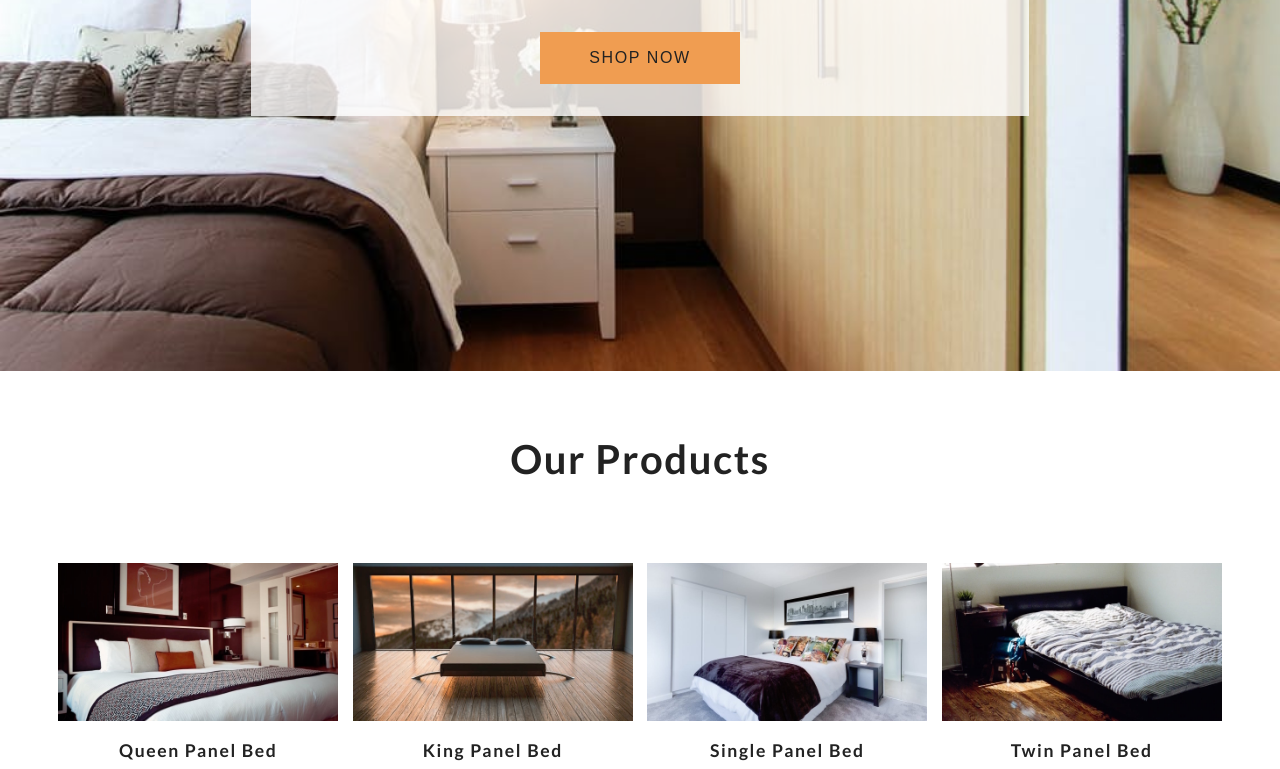
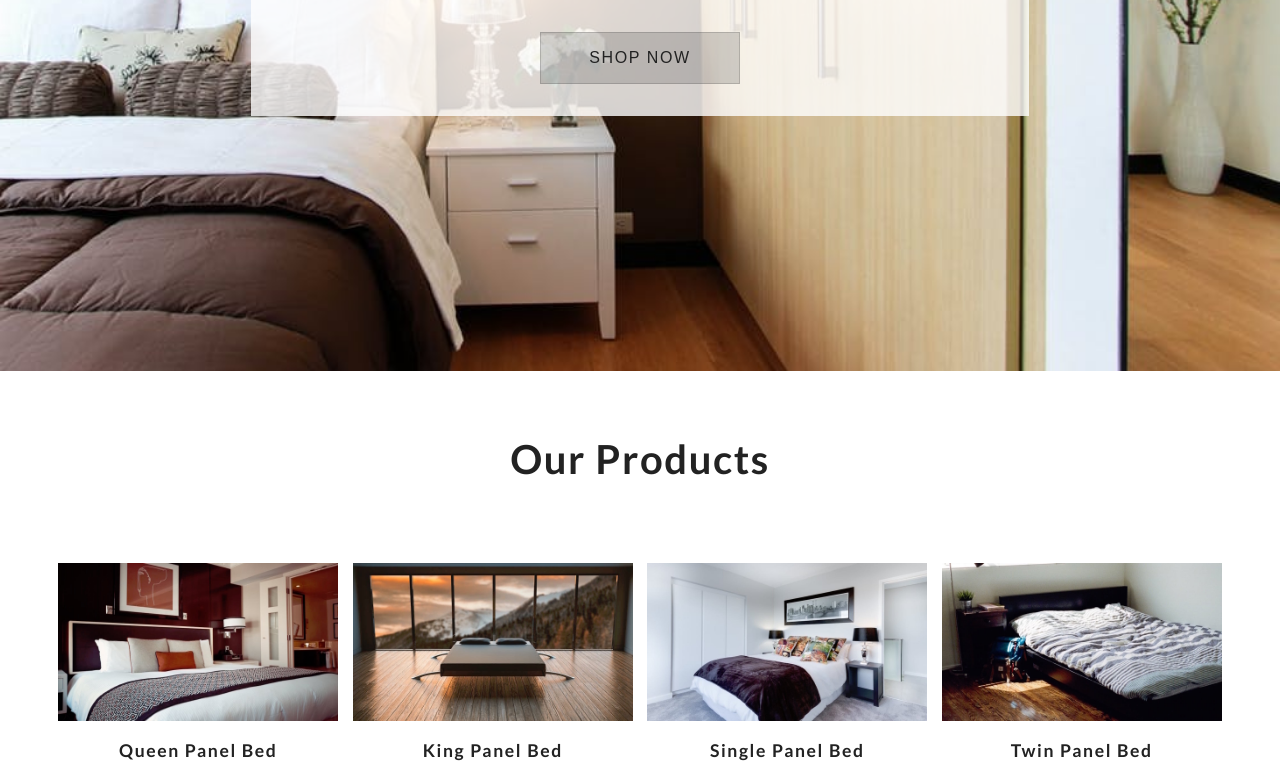
Before and after one commit to Riteshchaudhary710/shoping-cart, a plain HTML site: page index.html in a window 1280 px wide. Shown: the part 429-1198 px from the top of the page. Drawn offline with Linux system fonts and the light colour scheme.

Commit message:
second commit

```diff
--- a/css/main.css
+++ b/css/main.css
@@ -3,7 +3,7 @@
 
 
 :root {
-    --primaryColor: #f09d51;
+    --primaryColor: #3333;
     --mainWhite: #fff;
     --mainBlack: #222;
     --mainGrey: #ececec;
```
